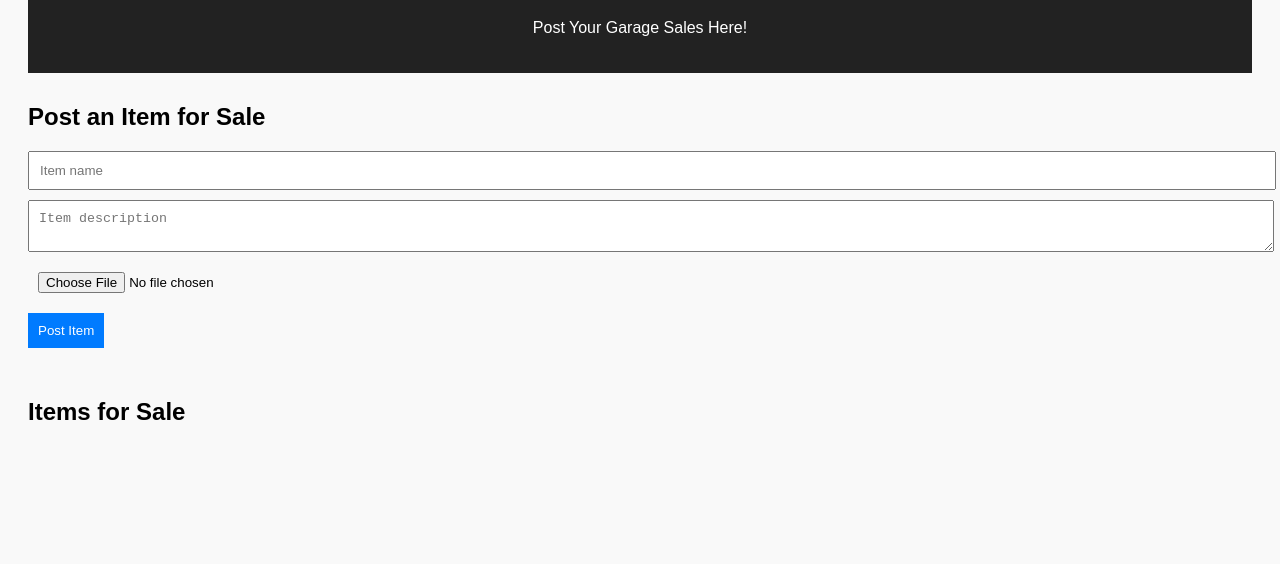
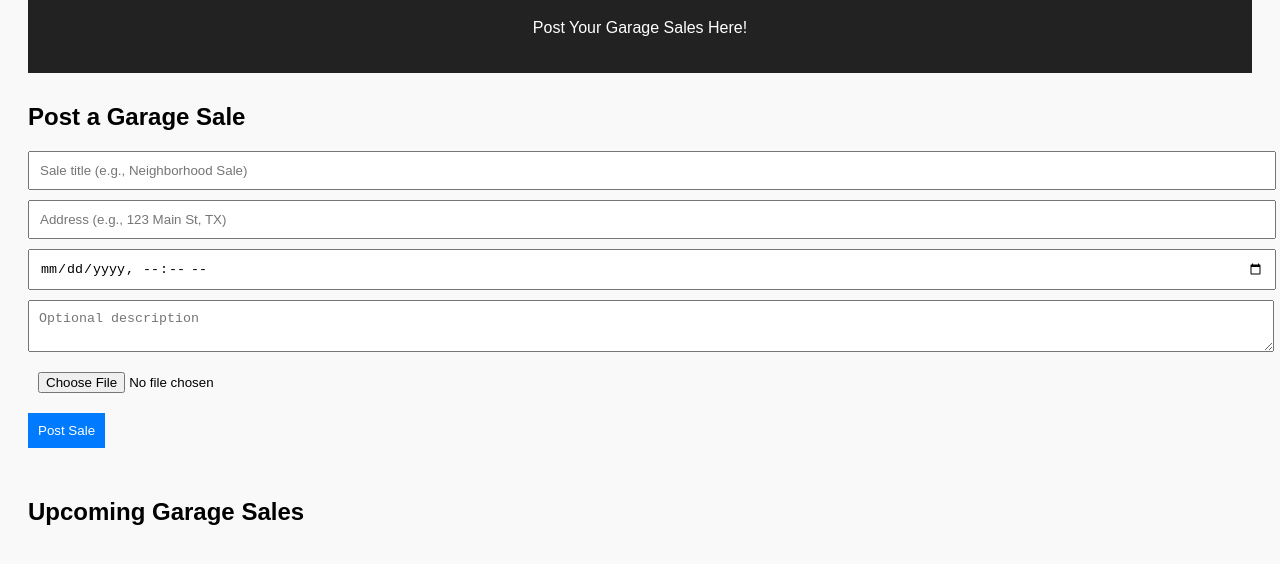
Before and after one commit to vicberrios/Garage-Sales, a plain HTML site: page index.html in a window 1280 px wide. Shown: the part 110-674 px from the top of the page. Drawn offline with Linux system fonts and the light colour scheme; no server answers.

Commit message:
Update index.html

```diff
--- a/index.html
+++ b/index.html
@@ -1,33 +1,35 @@
 <!DOCTYPE html>
 <html lang="en">
 <head>
-  <meta charset="UTF-8">
-  <meta name="viewport" content="width=device-width, initial-scale=1">
+  <meta charset="UTF-8" />
+  <meta name="viewport" content="width=device-width, initial-scale=1" />
   <title>My Garage Sale Portfolio</title>
-  <link rel="stylesheet" href="style.css">
+  <link rel="stylesheet" href="style.css" />
 </head>
 <body>
   <header>
     <h1>👨‍💻 Texas Garage Sale</h1>
     <p>Post Your Garage Sales Here!</p>
   </header>
-  </section>
 
   <section class="post-item">
-    <h2>Post an Item for Sale</h2>
-    <form id="itemForm">
-      <input type="text" id="itemName" placeholder="Item name" required />
-      <textarea id="itemDesc" placeholder="Item description" required></textarea>
-      <input type="file" id="itemImage" accept="image/*" required />
-      <button type="submit">Post Item</button>
+    <h2>Post a Garage Sale</h2>
+    <form id="saleForm">
+      <input type="text" id="saleTitle" placeholder="Sale title (e.g., Neighborhood Sale)" required />
+      <input type="text" id="saleAddress" placeholder="Address (e.g., 123 Main St, TX)" required />
+      <input type="datetime-local" id="saleDate" required />
+      <textarea id="saleDesc" placeholder="Optional description"></textarea>
+      <input type="file" id="saleImage" accept="image/*" />
+      <button type="submit">Post Sale</button>
     </form>
   </section>
 
   <section class="items-list">
-    <h2>Items for Sale</h2>
-    <div id="itemsContainer"></div>
+    <h2>Upcoming Garage Sales</h2>
+    <div id="salesContainer"></div>
   </section>
 
+  <!-- Firebase -->
   <script src="https://www.gstatic.com/firebasejs/9.6.1/firebase-app-compat.js"></script>
   <script src="https://www.gstatic.com/firebasejs/9.6.1/firebase-firestore-compat.js"></script>
   <script src="https://www.gstatic.com/firebasejs/9.6.1/firebase-storage-compat.js"></script>
```
